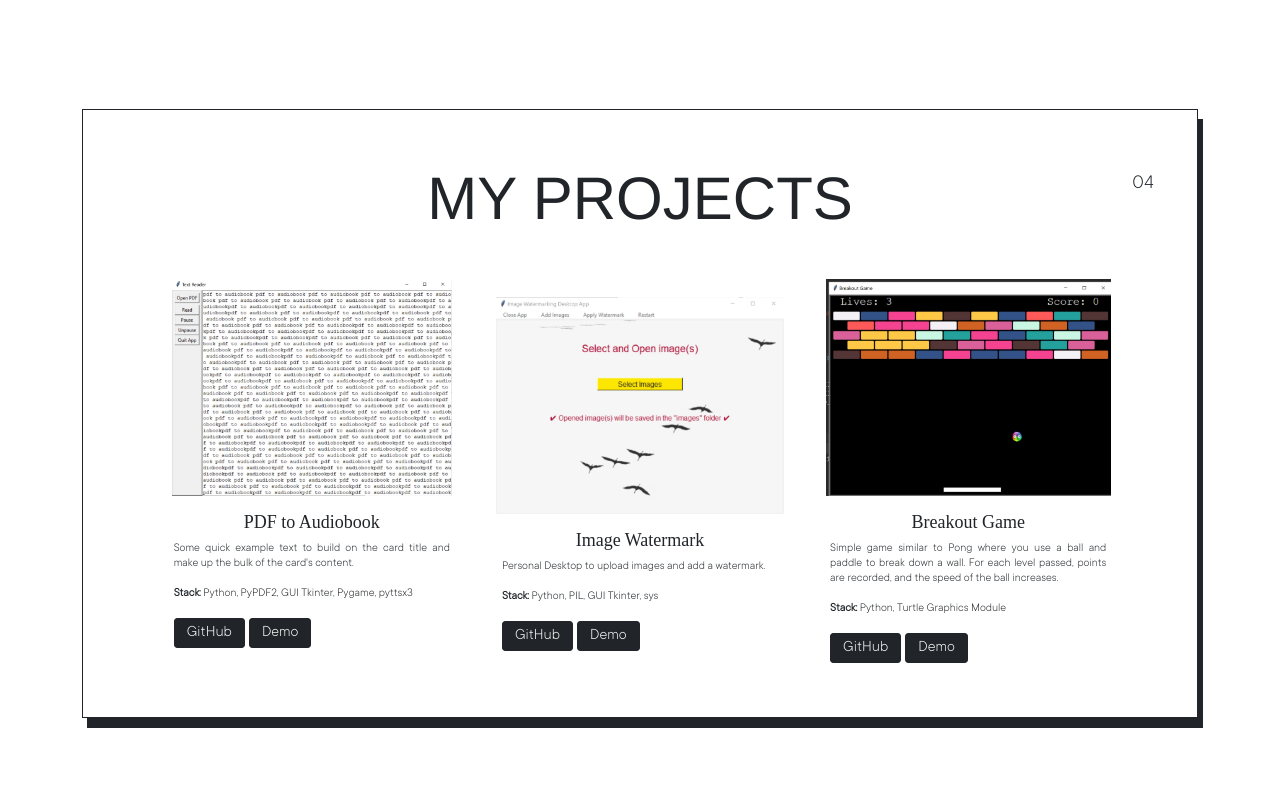
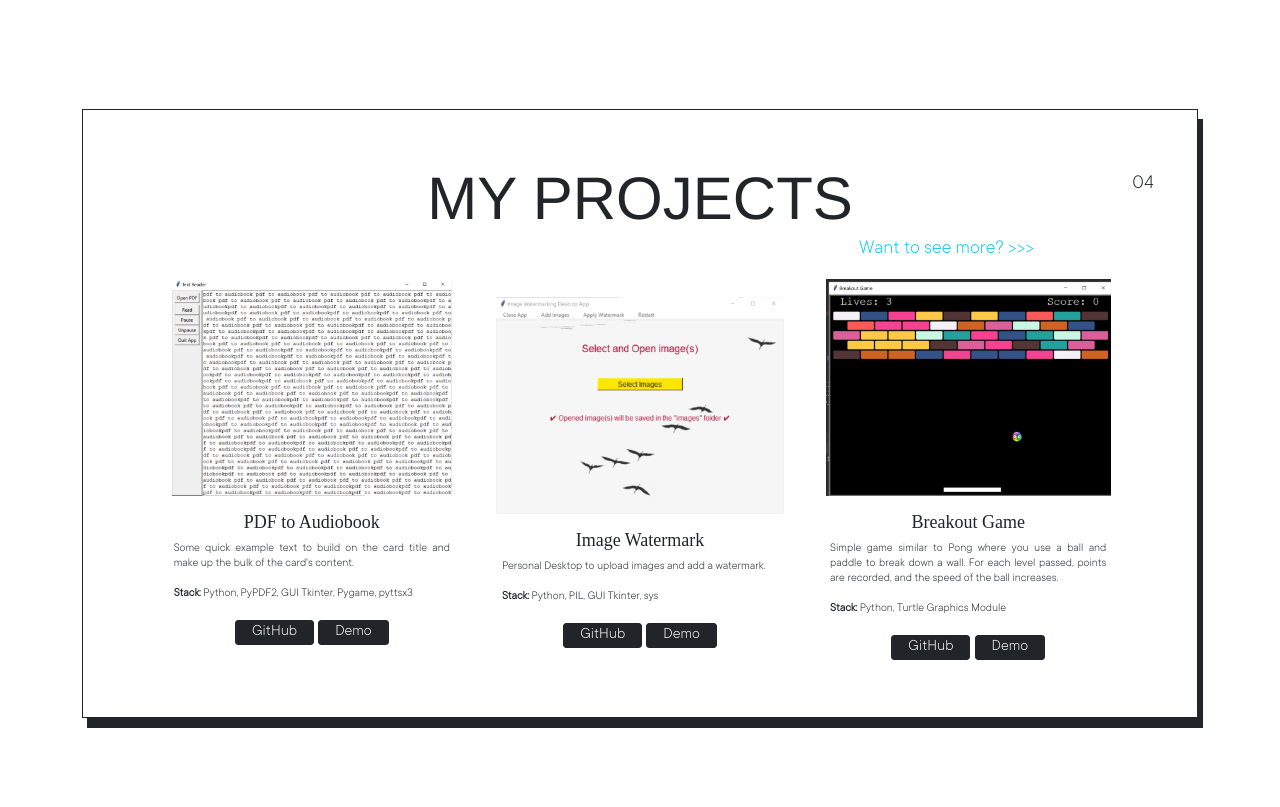
Before and after one commit to AigulDj/PortfolioSite, a Flask app: page / in a window 1280 px wide. Shown: the part 1725-2532 px from the top of the page. Run offline with Flask 2, Linux system fonts and the light colour scheme; some libraries are stand-ins or nearby versions; some web fonts are replaced.

Commit message:
Create projects.html. Update box-4

```diff
--- a/main.py
+++ b/main.py
@@ -1,7 +1,7 @@
 import datetime
 
 import flask
-from flask import Flask, redirect, render_template
+from flask import Flask, render_template
 from flask_bootstrap import Bootstrap
 from flask_sqlalchemy import SQLAlchemy
 from flask_admin import Admin
@@ -46,9 +46,9 @@ def home():
     return render_template("index.html", year=year)
 
 
-@app.route("/admin")
-def admin():
-    return render_template("admin.html")
+@app.route("/projects")
+def projects():
+    return render_template("projects.html")
 
 
 if __name__ == "__main__":
--- a/static/css/style.css
+++ b/static/css/style.css
@@ -112,9 +112,13 @@ img {
 }
 
 /* BOX-04 */
+.link-info {
+    grid-area: 3 / 15 / 3 / span 4;
+    padding-top: 1rem;
+}
 .card-wrapper {
     grid-area: 4 / 2 / 13 / 20;
-    margin-top: 1em;
+    padding-top: 1em;
     display: flex;
 }
 /*.carousel-item {
@@ -139,12 +143,9 @@ img {
         display: none;
     }
 }
-/*.carousel-control-next {
-    right: -75px;
+.card-body {
+    text-align: center;
 }
-.carousel-control-prev {
-    left: -75px;
-}*/
 .side-card {
     bottom: 18px;
 }
@@ -168,6 +169,7 @@ img {
 }
 .btn {
     display: unset;
+    padding: 0.2rem 1rem;
 }
 .btn:hover {
     color: black;
@@ -198,3 +200,8 @@ img {
 footer {
     text-align: center;
 }
+
+/*****PROJECTS.HTML*****/
+.projects-box {
+    display: grid;
+}
--- a/templates/index.html
+++ b/templates/index.html
@@ -53,6 +53,7 @@
     <div class="box-04 boxes">
         <p class="box-num">04</p>
         <H3 class="title04 titles">MY PROJECTS</H3>
+        <a href="{{ url_for('projects') }}" class="link-info">Want to see more? >>></a>
         <div class="card-wrapper">
         <div class="card side-card">
             <div class="image-wrapper">
@@ -76,7 +77,7 @@
                 <h5 class="card-title">Image Watermark</h5>
                 <p class="card-text">
                     Personal Desktop to upload images and add a watermark.<br><br>
-                    <b>Stack:</b> <span>Python, PIL, GUI Tkinter, sys</span>
+                    <b>Stack:</b> Python, PIL, GUI Tkinter, sys
                 </p>
                 <a href="#" class="btn btn-dark">GitHub</a>
                 <a href="#" class="btn btn-dark">Demo</a>
```
